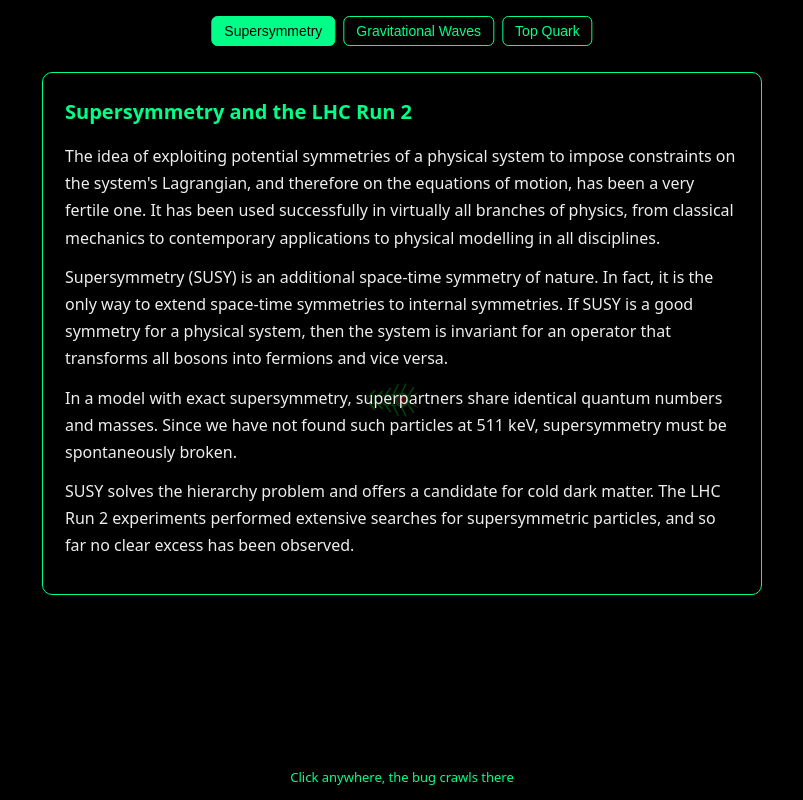
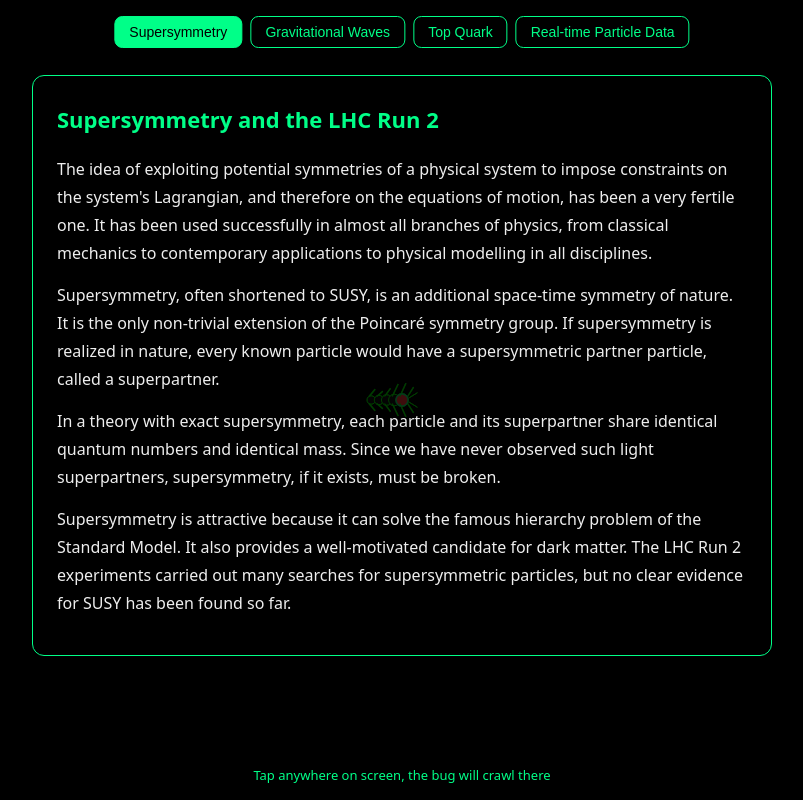
Before and after one commit to zyxwanyu0722-sketch/eag-shorts, a plain HTML site: page index.html in a window 1280 px wide. Shown: the whole page, without its empty margins (238-1041 px from the left). Drawn offline with Linux system fonts and the light colour scheme.

Commit message:
更新 index.html

```diff
--- a/index.html
+++ b/index.html
@@ -3,7 +3,7 @@
 <head>
 <meta charset="UTF-8" />
 <meta name="viewport" content="width=device-width, initial-scale=1.0" />
-<title>Scholar Reading</title>
+<title>English Reading · Bug Page</title>
 <style>
   * {
     margin: 0;
@@ -16,7 +16,7 @@
     height: 100vh;
     font-family: system-ui, sans-serif;
   }
-  .menu{
+  .top-nav{
     position:fixed;
     z-index:12;
     top:16px;
@@ -27,47 +27,47 @@
     flex-wrap:wrap;
     justify-content:center;
   }
-  .menu button{
-    padding:6px 12px;
+  .top-nav button{
+    padding:7px 14px;
     border:1px solid #00ff88;
     background:rgba(0,0,0,0.65);
     color:#00ff88;
-    border-radius:6px;
+    border-radius:8px;
     font-size:14px;
   }
-  .menu button.active{
+  .top-nav button.active{
     background:#00ff88;
     color:#000;
   }
-  .article-box{
+  .reading-box{
     position:fixed;
     z-index:10;
-    top:72px;
+    top:75px;
     left:50%;
     transform:translateX(-50%);
     width:92%;
-    max-width:720px;
-    max-height:calc(100vh - 110px);
+    max-width:740px;
+    max-height:calc(100vh - 120px);
     overflow-y:auto;
-    padding:22px;
-    background:rgba(0,0,0,0.74);
+    padding:24px;
+    background:rgba(0,0,0,0.76);
     border:1px solid #00ff88;
-    border-radius:10px;
-    color:#eee;
-    line-height:1.7;
+    border-radius:12px;
+    color:#eeeeee;
+    line-height:1.75;
     font-size:16px;
   }
-  .article-box h2{
+  .reading-box h2{
     color:#00ff88;
+    margin-bottom:16px;
+    font-size:22px;
+  }
+  .reading-box p{
     margin-bottom:14px;
-    font-size:20px;
   }
-  .article-box p{
-    margin-bottom:12px;
-  }
-  #tip {
+  .tip-text {
     position: fixed;
-    bottom:14px;
+    bottom:16px;
     left: 0;
     right: 0;
     text-align: center;
@@ -86,57 +86,66 @@
 </style>
 </head>
 <body>
-<div class="menu">
-  <button onclick="showArticle(0)" class="active">Supersymmetry</button>
-  <button onclick="showArticle(1)">Gravitational Waves</button>
-  <button onclick="showArticle(2)">Top Quark</button>
+<div class="top-nav">
+  <button onclick="switchArticle(0)" class="active">Supersymmetry</button>
+  <button onclick="switchArticle(1)">Gravitational Waves</button>
+  <button onclick="switchArticle(2)">Top Quark</button>
+  <button onclick="switchArticle(3)">Real-time Particle Data</button>
 </div>
-<div class="article-box" id="art">
-</div>
-<div id="tip">Click anywhere, the bug crawls there</div>
-<canvas id="game"></canvas>
+<div class="reading-box" id="articleContainer"></div>
+<div class="tip-text">Tap anywhere on screen, the bug will crawl there</div>
+<canvas id="bugCanvas"></canvas>
 
 <script>
-const articles = [
+const articleList = [
 `
 <h2>Supersymmetry and the LHC Run 2</h2>
-<p>The idea of exploiting potential symmetries of a physical system to impose constraints on the system's Lagrangian, and therefore on the equations of motion, has been a very fertile one. It has been used successfully in virtually all branches of physics, from classical mechanics to contemporary applications to physical modelling in all disciplines.</p>
-<p>Supersymmetry (SUSY) is an additional space-time symmetry of nature. In fact, it is the only way to extend space-time symmetries to internal symmetries. If SUSY is a good symmetry for a physical system, then the system is invariant for an operator that transforms all bosons into fermions and vice versa.</p>
-<p>In a model with exact supersymmetry, superpartners share identical quantum numbers and masses. Since we have not found such particles at 511 keV, supersymmetry must be spontaneously broken.</p>
-<p>SUSY solves the hierarchy problem and offers a candidate for cold dark matter. The LHC Run 2 experiments performed extensive searches for supersymmetric particles, and so far no clear excess has been observed.</p>
+<p>The idea of exploiting potential symmetries of a physical system to impose constraints on the system's Lagrangian, and therefore on the equations of motion, has been a very fertile one. It has been used successfully in almost all branches of physics, from classical mechanics to contemporary applications to physical modelling in all disciplines.</p>
+<p>Supersymmetry, often shortened to SUSY, is an additional space-time symmetry of nature. It is the only non-trivial extension of the Poincaré symmetry group. If supersymmetry is realized in nature, every known particle would have a supersymmetric partner particle, called a superpartner.</p>
+<p>In a theory with exact supersymmetry, each particle and its superpartner share identical quantum numbers and identical mass. Since we have never observed such light superpartners, supersymmetry, if it exists, must be broken.</p>
+<p>Supersymmetry is attractive because it can solve the famous hierarchy problem of the Standard Model. It also provides a well-motivated candidate for dark matter. The LHC Run 2 experiments carried out many searches for supersymmetric particles, but no clear evidence for SUSY has been found so far.</p>
 `,
 `
 <h2>Gravitational Waves: Ground-Based Interferometric Detectors</h2>
-<p>One century after their prediction by Albert Einstein, gravitational waves, produced from binary black hole mergers, were finally directly detected in 2015 by LIGO detectors.</p>
-<p>Gravitational waves are ripples in spacetime, travelling at the speed of light. They stretch and compress space as they pass through detectors.</p>
-<p>Ground-based laser interferometers like LIGO, Virgo and KAGRA measure tiny length changes, far smaller than the diameter of a proton.</p>
-<p>These detectors open a completely new window to observe the universe, allowing us to study black holes and neutron stars without light.</p>
+<p>One hundred years after Albert Einstein predicted gravitational waves within his general theory of relativity, direct detection finally arrived in 2015. The LIGO observatories captured the signal from a merger of two distant black holes.</p>
+<p>Gravitational waves are ripples that travel through the fabric of spacetime itself, moving outward from violent cosmic events at the speed of light. As they pass through a region, they alternately stretch and squeeze space in perpendicular directions.</p>
+<p>Ground-based laser interferometers such as LIGO, Virgo and KAGRA are designed to measure these tiny distortions. The length changes they detect are far smaller than the diameter of a single proton.</p>
+<p>This new field, gravitational-wave astronomy, lets scientists observe events that emit little or no light. We can study merging black holes, colliding neutron stars and test gravity under extreme conditions.</p>
 `,
 `
 <h2>The Top Quark Discovery</h2>
-<p>The top quark, the heaviest elementary particle known to date, was discovered by the CDF and D0 collaborations in 1995 at Fermilab.</p>
-<p>Its huge mass makes it unique. The top quark decays before it can hadronise, so we can directly observe its bare quark properties.</p>
-<p>The top quark plays an important role in testing the Standard Model and exploring possible new physics beyond it. Its Yukawa coupling to the Higgs boson is nearly unity, a special feature still not fully understood.</p>
+<p>The top quark is the heaviest elementary particle discovered to date. It was found by the CDF and D0 research groups at Fermilab in 1995, many years after the prediction of its existence.</p>
+<p>Its extremely large mass gives it unique properties. Unlike other quarks, the top quark decays so quickly that it does not form hadrons before decay. Physicists can therefore study the bare quark directly.</p>
+<p>The top quark has a Yukawa coupling to the Higgs boson close to one. This special relation is still not fully understood, and it is one of the key puzzles in modern particle physics.</p>
+<p>Precise measurements of the top quark help researchers test the Standard Model and search for signs of new physics that lies beyond our current framework.</p>
+`,
+`
+<h2>Real-time Data Analysis in Particle Physics</h2>
+<p>Particle physics collision experiments create huge volumes of data every second. The amount of information produced is far larger than can be fully stored by the detectors or recorded to disk.</p>
+<p>For this reason, experiments use fast, real-time filtering systems called triggers. These systems rapidly decide which collision events are interesting enough to save.</p>
+<p>Modern trigger systems combine fast hardware processors and software algorithms. They look for signatures such as high-energy jets, electrons, muons or missing transverse energy.</p>
+<p>Good trigger design is critical. It must keep rare interesting events while throwing away the huge flood of uninteresting background collisions. This online selection is the first step of the whole analysis chain.</p>
 `
 ];
-function showArticle(idx){
-  document.getElementById("art").innerHTML = articles[idx];
-  document.querySelectorAll(".menu button").forEach((b,i)=>{
-    b.classList.toggle("active", i===idx);
+
+function switchArticle(index){
+  document.getElementById("articleContainer").innerHTML = articleList[index];
+  document.querySelectorAll(".top-nav button").forEach((btn,i)=>{
+    btn.classList.toggle("active", i === index);
   })
 }
-showArticle(0);
+switchArticle(0);
 
-// 虫子动画
-const canvas = document.getElementById("game");
+// 虫子动画代码
+const canvas = document.getElementById("bugCanvas");
 const ctx = canvas.getContext("2d");
-let W, H;
-function resize() {
-  W = canvas.width = window.innerWidth;
-  H = canvas.height = window.innerHeight;
+let canvasW, canvasH;
+function resizeCanvas(){
+  canvasW = canvas.width = window.innerWidth;
+  canvasH = canvas.height = window.innerHeight;
 }
-resize();
-window.addEventListener("resize", resize);
+resizeCanvas();
+window.addEventListener("resize", resizeCanvas);
 
 const bug = {
   x: 0,
@@ -144,92 +153,99 @@ const bug = {
   targetX: 0,
   targetY: 0,
   angle: 0,
-  speed: 3.5,
+  moveSpeed: 3.6,
   turnSpeed: 0.08,
-  legPhase: 0,
+  legWave: 0,
   size: 14
 };
-bug.x = W / 2;
-bug.y = H / 2;
+bug.x = canvasW / 2;
+bug.y = canvasH / 2;
 bug.targetX = bug.x;
 bug.targetY = bug.y;
 
-window.addEventListener("click", (e) => {
+// 触屏+点击控制
+canvas.addEventListener("click", e=>{
   bug.targetX = e.clientX;
   bug.targetY = e.clientY;
-});
-window.addEventListener("touchstart", (e) => {
-  const t = e.touches[0];
-  bug.targetX = t.clientX;
-  bug.targetY = t.clientY;
-}, { passive: true });
+})
+canvas.addEventListener("touchstart", e=>{
+  e.preventDefault();
+  const touch = e.touches[0];
+  bug.targetX = touch.clientX;
+  bug.targetY = touch.clientY;
+}, {passive:false})
 
-function drawBug() {
+function drawBug(){
   const dx = bug.targetX - bug.x;
   const dy = bug.targetY - bug.y;
-  const dist = Math.hypot(dx, dy);
-  if (dist > 1) {
-    const targetAngle = Math.atan2(dy, dx);
-    let diff = targetAngle - bug.angle;
-    while (diff > Math.PI) diff -= Math.PI * 2;
-    while (diff < -Math.PI) diff += Math.PI * 2;
-    bug.angle += diff * bug.turnSpeed;
+  const distance = Math.hypot(dx, dy);
+
+  if(distance > 1){
+    const aimAngle = Math.atan2(dy, dx);
+    let angleDiff = aimAngle - bug.angle;
+    while(angleDiff > Math.PI) angleDiff -= Math.PI*2;
+    while(angleDiff < -Math.PI) angleDiff += Math.PI*2;
+    bug.angle += angleDiff * bug.turnSpeed;
   }
-  if (dist > 2) {
-    bug.x += Math.cos(bug.angle) * bug.speed;
-    bug.y += Math.sin(bug.angle) * bug.speed;
-    bug.legPhase += 0.35;
+  if(distance > 2){
+    bug.x += Math.cos(bug.angle)*bug.moveSpeed;
+    bug.y += Math.sin(bug.angle)*bug.moveSpeed;
+    bug.legWave += 0.38;
   }
+
   ctx.save();
   ctx.translate(bug.x, bug.y);
   ctx.rotate(bug.angle);
   const s = bug.size;
-  for (let i = 4; i >= 0; i--) {
+  // 虫身分段
+  for(let i=4; i>=0; i--){
     ctx.beginPath();
-    ctx.arc(-i * s * 0.55, 0, s * (0.45 - i * 0.04), 0, Math.PI * 2);
-    ctx.fillStyle = i === 0 ? "#ff3b3b" : "#111";
+    ctx.arc(-i*s*0.55, 0, s*(0.45 - i*0.04), 0, Math.PI*2);
+    ctx.fillStyle = i === 0 ? "#ff3838" : "#101010";
     ctx.fill();
-    ctx.strokeStyle = "#0f0";
-    ctx.lineWidth = 1;
+    ctx.strokeStyle="#0f0";
+    ctx.lineWidth=1;
     ctx.stroke();
   }
-  const legCount = 6;
-  for (let i = 0; i < legCount; i++) {
-    const segX = -i * s * 0.55 + s * 0.4;
-    const swing = Math.sin(bug.legPhase + i * 1.1) * 4;
+  // 六条腿
+  for(let i=0; i<6; i++){
+    const segX = -i*s*0.55 + s*0.4;
+    const swing = Math.sin(bug.legWave + i*1.15)*4.2;
     ctx.beginPath();
-    ctx.moveTo(segX, s * 0.25);
-    ctx.lineTo(segX + 6, s * 0.9 + swing);
-    ctx.strokeStyle = "#0f0";
-    ctx.lineWidth = 1.2;
+    ctx.moveTo(segX, s*0.25);
+    ctx.lineTo(segX + 6, s*0.92 + swing);
+    ctx.strokeStyle="#0f0";
+    ctx.lineWidth=1.2;
     ctx.stroke();
     ctx.beginPath();
-    ctx.moveTo(segX, -s * 0.25);
-    ctx.lineTo(segX + 6, -s * 0.9 - swing);
+    ctx.moveTo(segX, -s*0.25);
+    ctx.lineTo(segX + 6, -s*0.92 - swing);
     ctx.stroke();
   }
+  // 触角
   ctx.beginPath();
-  ctx.moveTo(s * 0.5, s * 0.15);
-  ctx.lineTo(s * 1.1, s * 0.5);
-  ctx.moveTo(s * 0.5, -s * 0.15);
-  ctx.lineTo(s * 1.1, -s * 0.5);
-  ctx.strokeStyle = "#0f0";
-  ctx.lineWidth = 1;
+  ctx.moveTo(s*0.5, s*0.15);
+  ctx.lineTo(s*1.1, s*0.52);
+  ctx.moveTo(s*0.5, -s*0.15);
+  ctx.lineTo(s*1.1, -s*0.52);
+  ctx.strokeStyle="#0f0";
+  ctx.lineWidth=1;
   ctx.stroke();
   ctx.restore();
+  // 目标标记圈
   ctx.beginPath();
-  ctx.arc(bug.targetX, bug.targetY, 6, 0, Math.PI * 2);
-  ctx.strokeStyle = "rgba(0, 255, 136, 0.8)";
-  ctx.lineWidth = 1.5;
+  ctx.arc(bug.targetX, bug.targetY, 6, 0, Math.PI*2);
+  ctx.strokeStyle="rgba(0,255,136,0.8)";
+  ctx.lineWidth=1.5;
   ctx.stroke();
 }
-function loop() {
-  ctx.fillStyle = "rgba(0, 0, 0, 0.35)";
-  ctx.fillRect(0, 0, W, H);
+function renderLoop(){
+  ctx.fillStyle = "rgba(0,0,0,0.36)";
+  ctx.fillRect(0,0,canvasW,canvasH);
   drawBug();
-  requestAnimationFrame(loop);
+  requestAnimationFrame(renderLoop);
 }
-loop();
+renderLoop();
 </script>
 </body>
 </html>
```
